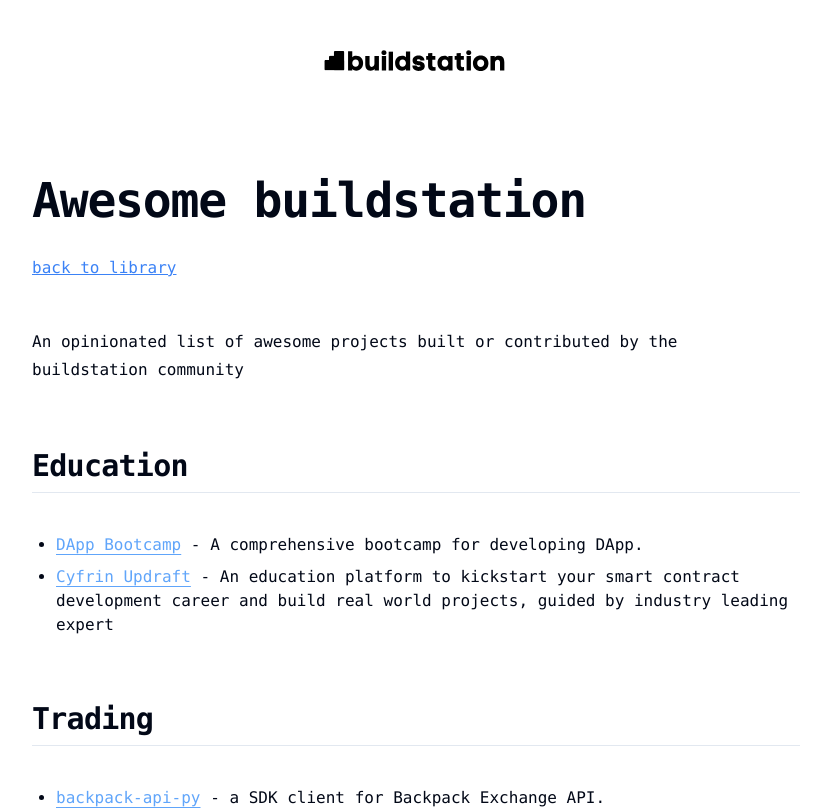
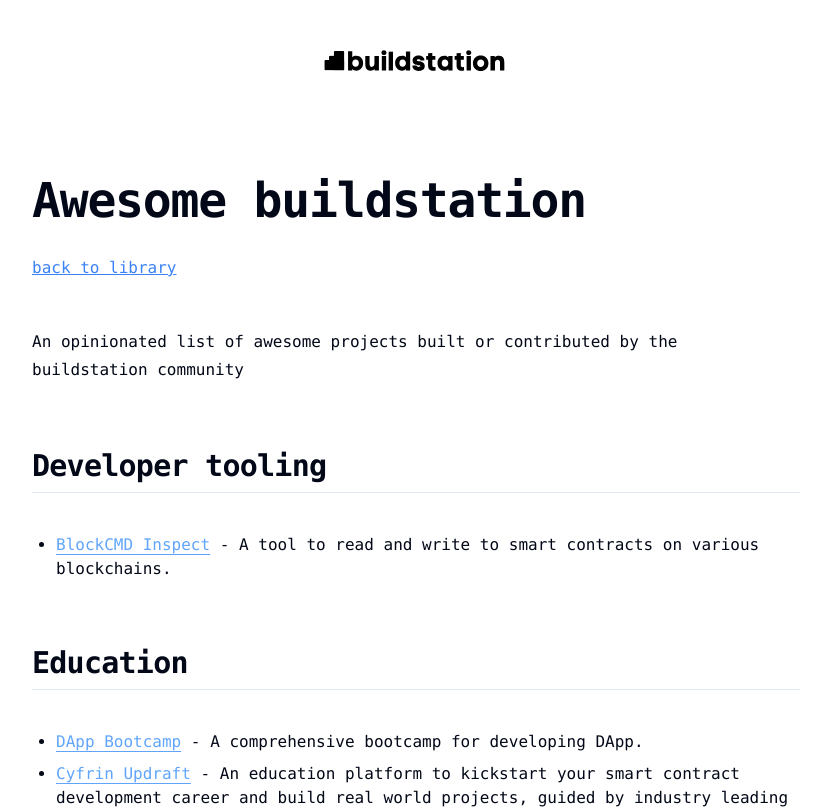
Before and after one commit to buildstationorg/buildstation, a Next.js app: page /library/awesome-buildstation in a window 1280 px wide. Shown: the top 810 px of the page, without its empty margins (224-1055 px from the left). Built offline with nearby package versions, Linux system fonts and the light colour scheme.

Commit message:
edit awesome buildstation

```diff
--- a/app/library/awesome-buildstation/page.mdx
+++ b/app/library/awesome-buildstation/page.mdx
@@ -6,6 +6,9 @@
 
 An opinionated list of awesome projects built or contributed by the buildstation community
 
+## Developer tooling
+- [BlockCMD Inspect](https://inspect.blockcmd.com) - A tool to read and write to smart contracts on various blockchains.
+
 ## Education
 - [DApp Bootcamp](https://github.com/buildstationorg/dapp-bootcamp) - A comprehensive bootcamp for developing DApp.
 - [Cyfrin Updraft](https://updraft.cyfrin.io/) - An education platform to kickstart your smart contract development career and build real world projects, guided by industry leading expert
```
